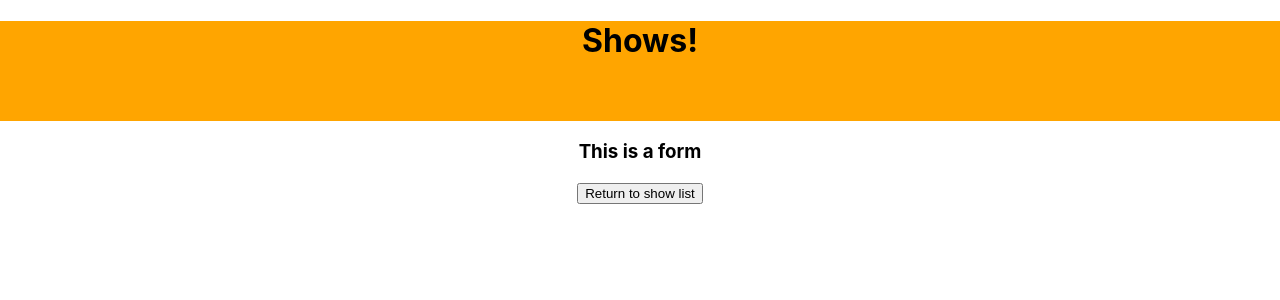
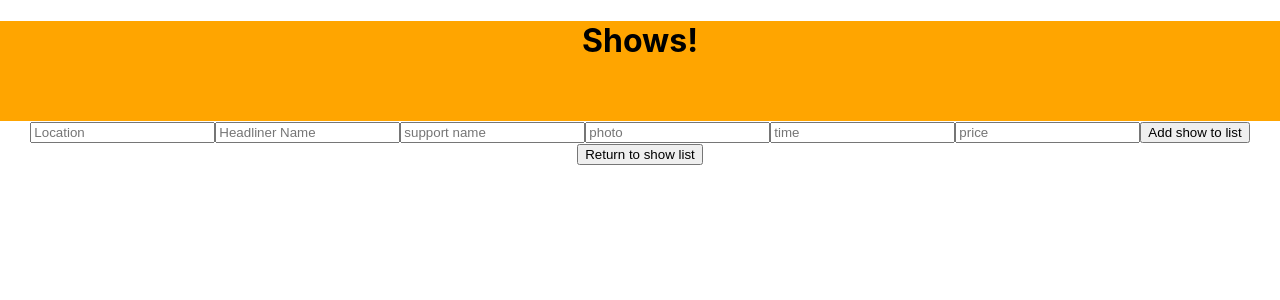
Before and after one commit to Michael-Burton1/kenton, a React (Create React App) app: page / in a window 1280 px wide. Both pictures are taken after a click on the button "Add ticket". Shown: the top 300 px of the page. Built offline with nearby package versions, Linux system fonts and the light colour scheme.

Commit message:
add new show form and handle submit function

```diff
--- a/src/components/Molecules/NewShowForm/NewShowForm.js
+++ b/src/components/Molecules/NewShowForm/NewShowForm.js
@@ -1,11 +1,28 @@
 import React from 'react';
 
 function NewShowForm(props) {
+
+  function handleNewShowFormSubmission(event) {
+    event.preventDefault();
+    console.log(event.target.date.value);
+    console.log(event.target.name.value);
+    console.log(event.target.support.value);
+    console.log(event.target.photo.value);
+    console.log(event.target.time.value);
+    console.log(event.target.price.value);
+  }
   return (
-    <div className='formContainer'>
-      <h3>This is a form</h3>
-
-    </div>
+    <React.Fragment>
+      <form onSubmit={handleNewShowFormSubmission}>
+        <input type="text" name="date" placeholder="Location" />
+        <input type="text" name="name" placeholder='Headliner Name' />
+        <input type="text" name="support" placeholder="support name" />
+        <input type="text" name="photo" placeholder="photo" />
+        <input type="text" name="time" placeholder="time" />
+        <input type="text" name="price" placeholder="price" />
+        <button type='submit'>Add show to list</button>
+      </form>
+    </React.Fragment>
   );
 }
 
--- a/src/components/Organisim/ShowControl/ShowControl.js
+++ b/src/components/Organisim/ShowControl/ShowControl.js
@@ -15,6 +15,7 @@ class ShowControl extends React.Component {
       formVisibleOnPage: !prevState.formVisibleOnPage
     }));
   }
+
   render(){
     let currentlyVisibleState= null;
     let buttonText =null;
```
